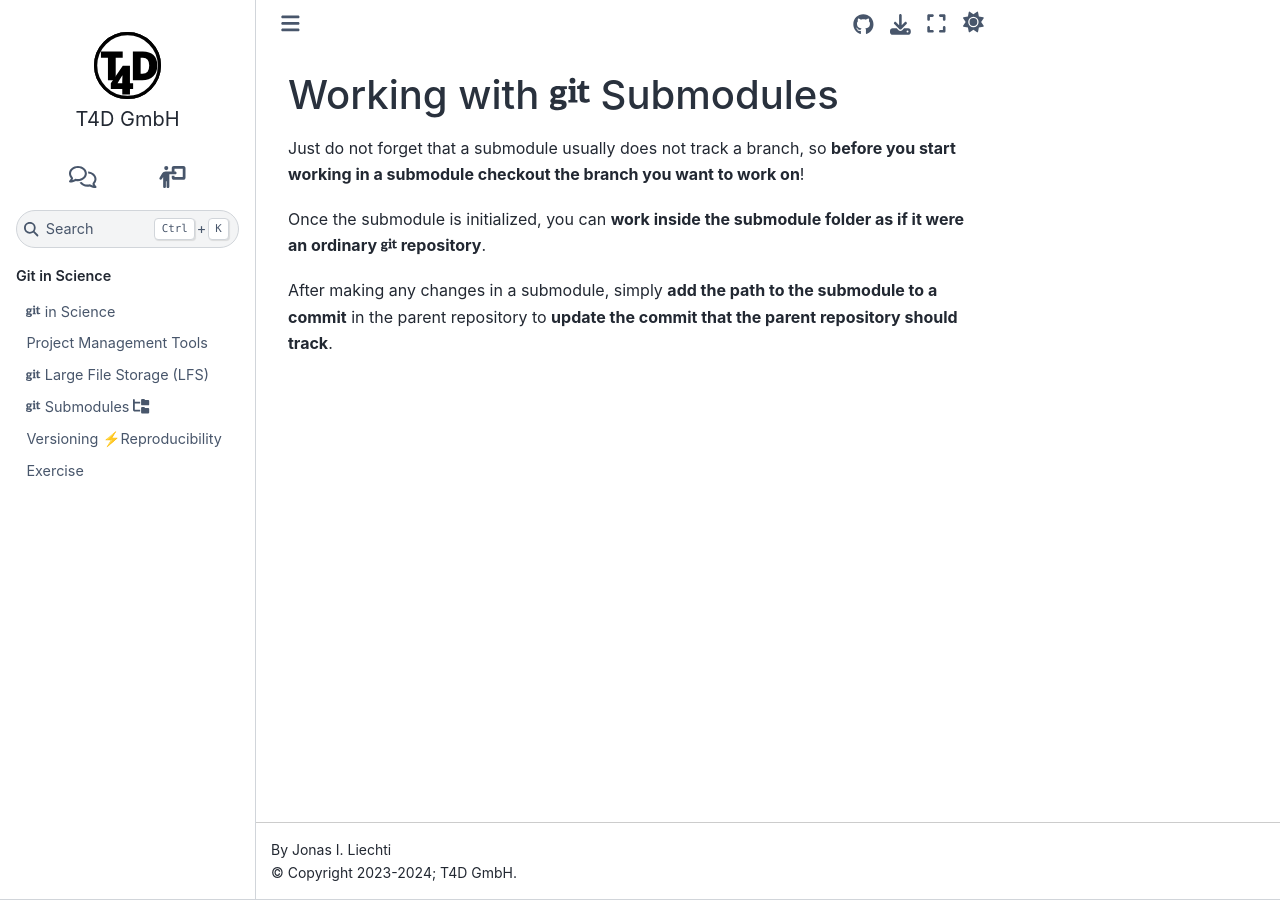
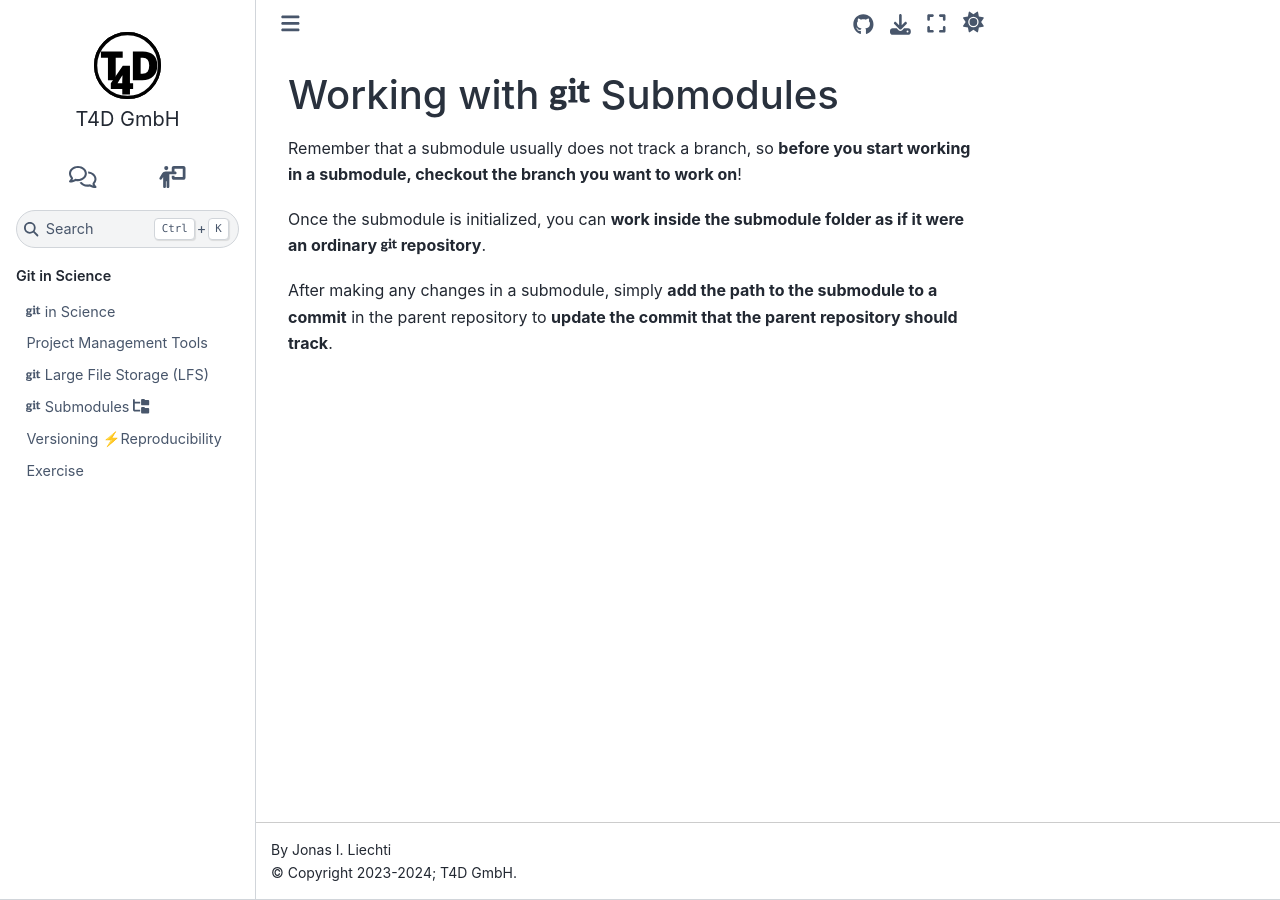
Before and after one commit to t4d-gmbh/git-and-science, a Sphinx documentation site: the page built from source/content/submodules/working_with.md, in a window 1280 px wide. Built offline with Sphinx 7.4.7 and the Sphinx Book theme 1.1.4, drawn with Linux system fonts in a browser that asks for light colours; the version number could not be read and is left out.

Commit message:
Update working_with.md
Minor revision for readability

```diff
--- a/source/content/submodules/working_with.md
+++ b/source/content/submodules/working_with.md
@@ -1,7 +1,19 @@
-### Working with <i class="fab fa-git"></i> Submodules
+## Working with <i class="fab fa-git"></i> Submodules
 
-{% if slide %}- First **checkout a branch in the submodule**, as it is usually in "detached HEAD" mode.{%else%}Just do not forget that a submodule usually does not track a branch, so **before you start working in a submodule checkout the branch you want to work on**!{% endif %}
+{% if slide %}
+- First **checkout a branch in the submodule** since it typically operates in "detached HEAD" mode.
+{%else%}
+Remember that a submodule usually does not track a branch, so **before you start working in a submodule, checkout the branch you want to work on**!
+{% endif %}
 
-{% if slide %}- Inside a submodule folder **work as if it were an ordinary <i class="fab fa-git"></i> repository**.{%else%}Once the submodule is initialized, you can **work inside the submodule folder as if it were an ordinary <i class="fab fa-git"></i> repository**.{% endif %}
+{% if slide %}
+- Inside a submodule folder **work as if it were an ordinary <i class="fab fa-git"></i> repository**.
+{%else%}
+Once the submodule is initialized, you can **work inside the submodule folder as if it were an ordinary <i class="fab fa-git"></i> repository**.
+{% endif %}
 
-{% if slide %}- To **update the tracked commit** for a submodule, check out the desired commit and then **add the submodule's path to a commit in the parent repository**.{%else%}After making any changes in a submodule, simply **add the path to the submodule to a commit** in the parent repository to **update the commit that the parent repository should track**.{% endif %}
+{% if slide %}
+- To **update the tracked commit** for a submodule, check out the desired commit and then **add the submodule's path to a commit in the parent repository**.
+{%else%}
+After making any changes in a submodule, simply **add the path to the submodule to a commit** in the parent repository to **update the commit that the parent repository should track**.
+{% endif %}
```
